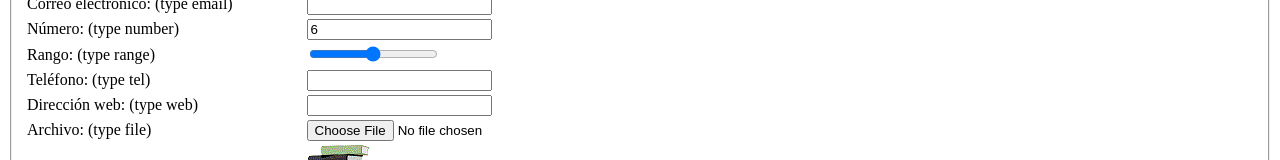
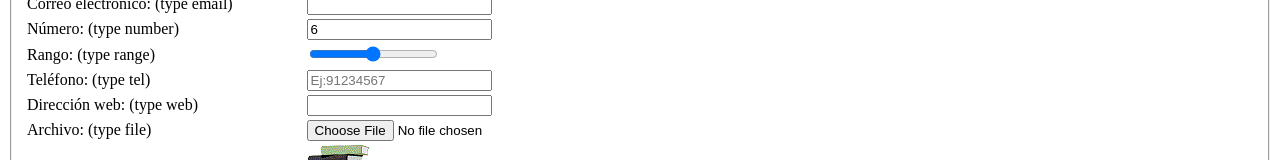
Before and after one commit to albacmerino/LenguajeMarcas, a plain HTML site: page Ejercicios_LM/ejerciciosEntregados/Actividad5/formulario.html in a window 1280 px wide. Shown: the part 467-627 px from the top of the page. Drawn offline with Linux system fonts and the light colour scheme.

Commit message:
acabando formulario

```diff
--- a/Ejercicios_LM/ejerciciosEntregados/Actividad5/formulario.html
+++ b/Ejercicios_LM/ejerciciosEntregados/Actividad5/formulario.html
@@ -71,7 +71,7 @@
                     </tr>
                     <tr>
                         <td><label for="telefono">Teléfono: (type tel)</label></td>
-                        <td><input type="tel" id="telefono" name="telefono"></td>
+                        <td><input type="tel" id="telefono" name="telefono" placeholder="Ej:91234567"></td>
                     <tr>
                         <td><label for="web">Dirección web: (type web)</label></td>
                         <td><input type="web" id="web" name="web"></td>
```
